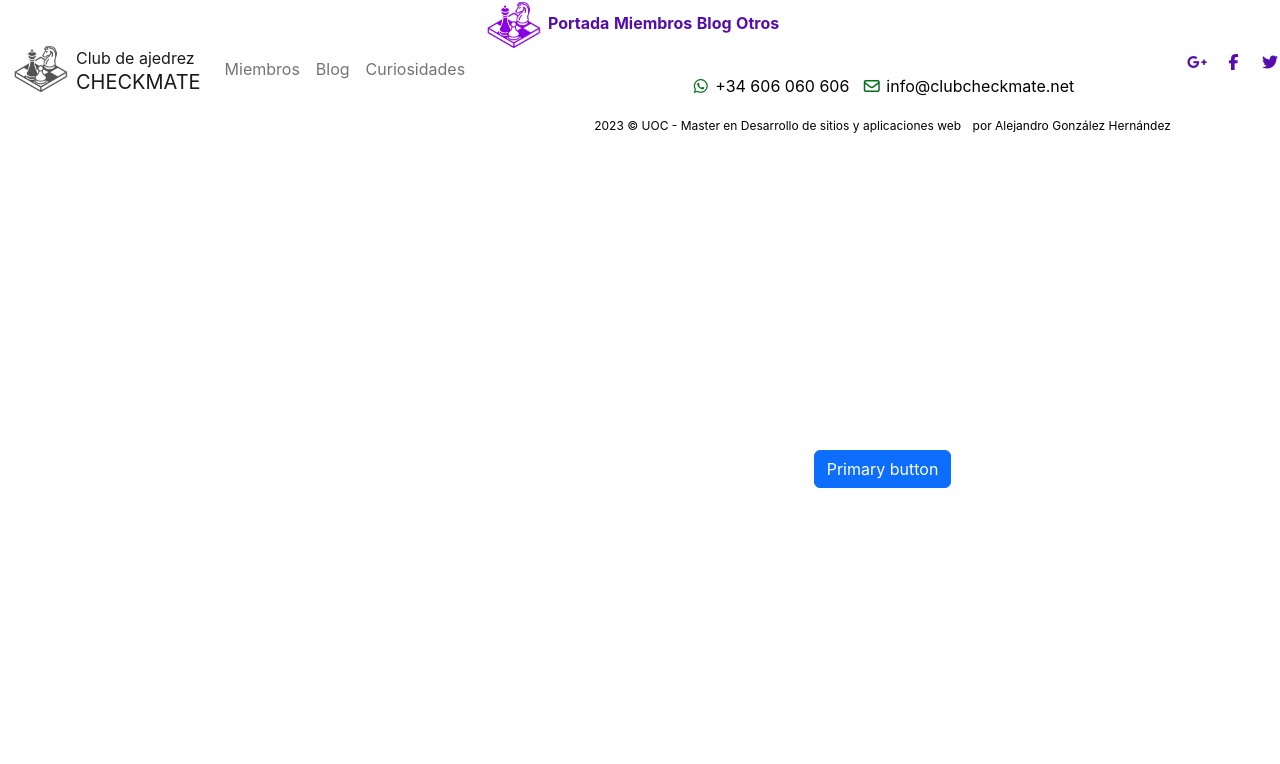
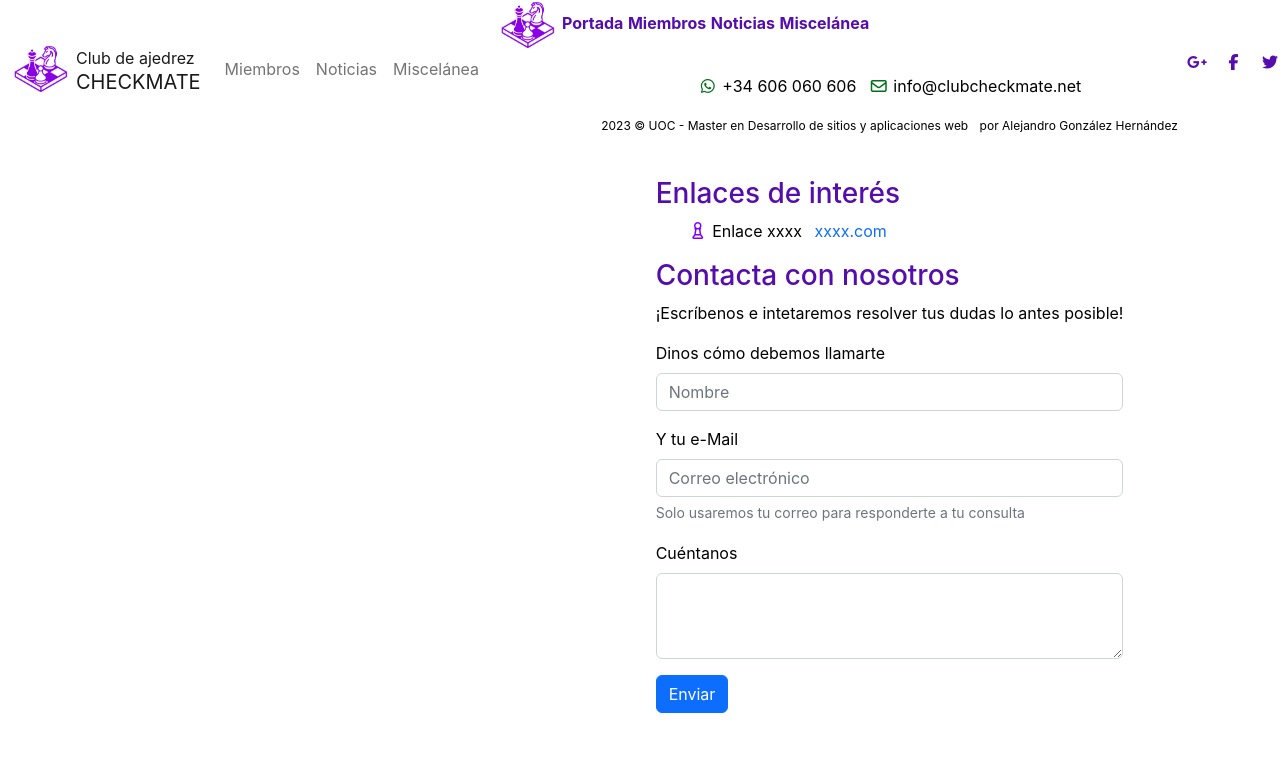
Before and after one commit to AlexGlezHdez/HHTMLCSS2-pec2, a website built with Parcel: page src/miscelanea.html in a window 1280 px wide. Built offline with nearby package versions, Linux system fonts and the light colour scheme.

Commit message:
Formulario listo. Listado de enlaces en elaboración.

```diff
--- /dev/null
+++ b/src/assets/styles/layouts/_mix.scss
@@ -0,0 +1,3 @@
+.central-mix {
+  @extend %central;
+}
--- a/src/assets/styles/main.scss
+++ b/src/assets/styles/main.scss
@@ -37,7 +37,7 @@
 @import "layouts/index";
 @import "layouts/members";
 @import "layouts/news";
-
+@import "layouts/mix";
 
 /**
  * Do NOT include anything else in this file!
--- a/src/curiosidades.html
+++ b/src/miscelanea.html
@@ -8,9 +8,9 @@
 
     <body class="cuerpo">
         <include src="./views/header.html" locals='{"portada": ""}'></include>
-        <main class="central">
-            <button class="btn btn-primary">Primary button</button>
-        </main>
+
+        <include src="./views/mix.html"></include>
+
         <include src="./views/footer.html" locals='{"portada": ""}'></include>
 
         <script type="module" src="./assets/scripts/main.js"></script>
--- a/src/views/footer.html
+++ b/src/views/footer.html
@@ -4,16 +4,16 @@
     /></a>
     <a href="index.html" class="enlace-pie gf-e1">Portada</a>
     <a href="miembros.html" class="enlace-pie gf-e2">Miembros</a>
-    <a href="noticias.html" class="enlace-pie gf-e3">Blog</a>
-    <a href="curiosidades.html" class="enlace-pie gf-e4">Otros</a>
+    <a href="noticias.html" class="enlace-pie gf-e3">Noticias</a>
+    <a href="miscelanea.html" class="enlace-pie gf-e4">Miscelánea</a>
     <div class="redes gf-redes">
-        <a href="" class="enlace-pie"
+        <a href="#" class="enlace-pie"
             ><span class="fa-brands fa-google-plus-g"></span
         ></a>
-        <a href="" class="enlace-pie"
+        <a href="#" class="enlace-pie"
             ><span class="fa-brands fa-facebook-f"></span
         ></a>
-        <a href="" class="enlace-pie"
+        <a href="#" class="enlace-pie"
             ><span class="fa-brands fa-twitter"></span
         ></a>
     </div>
--- a/src/views/header.html
+++ b/src/views/header.html
@@ -5,7 +5,7 @@
     <div class="container-fluid">
         <a class="navbar-brand" href="index.html">
             <img
-                src="/src/assets/images/logo.png"
+                src="/src/assets/images/logo-purpura.png"
                 alt="Logo"
                 class="logo d-inline-block align-middle"
             />
@@ -31,8 +31,8 @@
         >
             <div class="navbar-nav text-end">
                 <a class="nav-link" href="miembros.html">Miembros</a>
-                <a class="nav-link" href="noticias.html">Blog</a>
-                <a class="nav-link" href="curiosidades.html">Curiosidades</a>
+                <a class="nav-link" href="noticias.html">Noticias</a>
+                <a class="nav-link" href="miscelanea.html">Miscelánea</a>
             </div>
         </div>
     </div>
--- /dev/null
+++ b/src/views/mix.html
@@ -0,0 +1,52 @@
+<main class="central">
+    <h3>Enlaces de interés</h3>
+    <ul>
+        <li>
+            <span
+                class="fa-regular fa-chess-pawn"
+                style="color: #8000ff"
+            ></span>
+            <div class="list-inline-item">Enlace xxxx</div>
+            <a href="https://www.google.com">xxxx.com</a>
+        </li>
+    </ul>
+
+    <h3>Contacta con nosotros</h3>
+    <p>¡Escríbenos e intetaremos resolver tus dudas lo antes posible!</p>
+
+    <form name="contacto" class="mb-5" netlify>
+        <div class="mb-3">
+            <label for="inputNombre" class="form-label"
+                >Dinos cómo debemos llamarte
+            </label>
+            <input
+                type="text"
+                class="form-control"
+                id="inputNombre"
+                placeholder="Nombre"
+            />
+        </div>
+        <div class="mb-3">
+            <label for="inputMail" class="form-label">Y tu e-Mail</label>
+            <input
+                type="mail"
+                class="form-control"
+                id="inputMail"
+                aria-describedby="emailHelp"
+                placeholder="Correo electrónico"
+            />
+            <div id="mailHelp" class="form-text">
+                Solo usaremos tu correo para responderte a tu consulta
+            </div>
+        </div>
+        <div class="mb-3">
+            <label for="textareaComentario" class="form-label">Cuéntanos</label>
+            <textarea
+                class="form-control"
+                id="exampleFormControlTextarea1"
+                rows="3"
+            ></textarea>
+        </div>
+        <button type="submit" class="btn btn-primary">Enviar</button>
+    </form>
+</main>
```
Also changed, not shown: src/views/members.html (+1 -1 lines).
